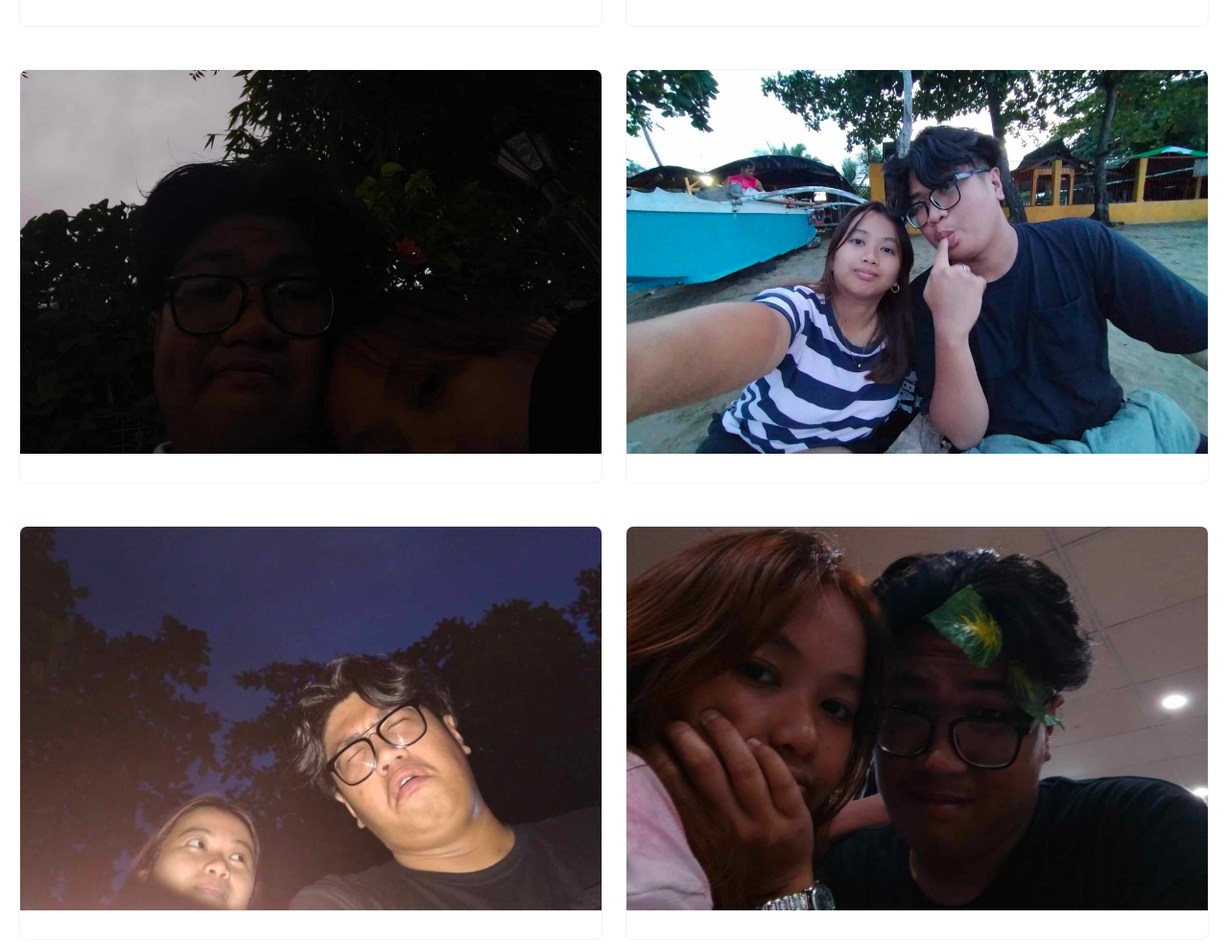
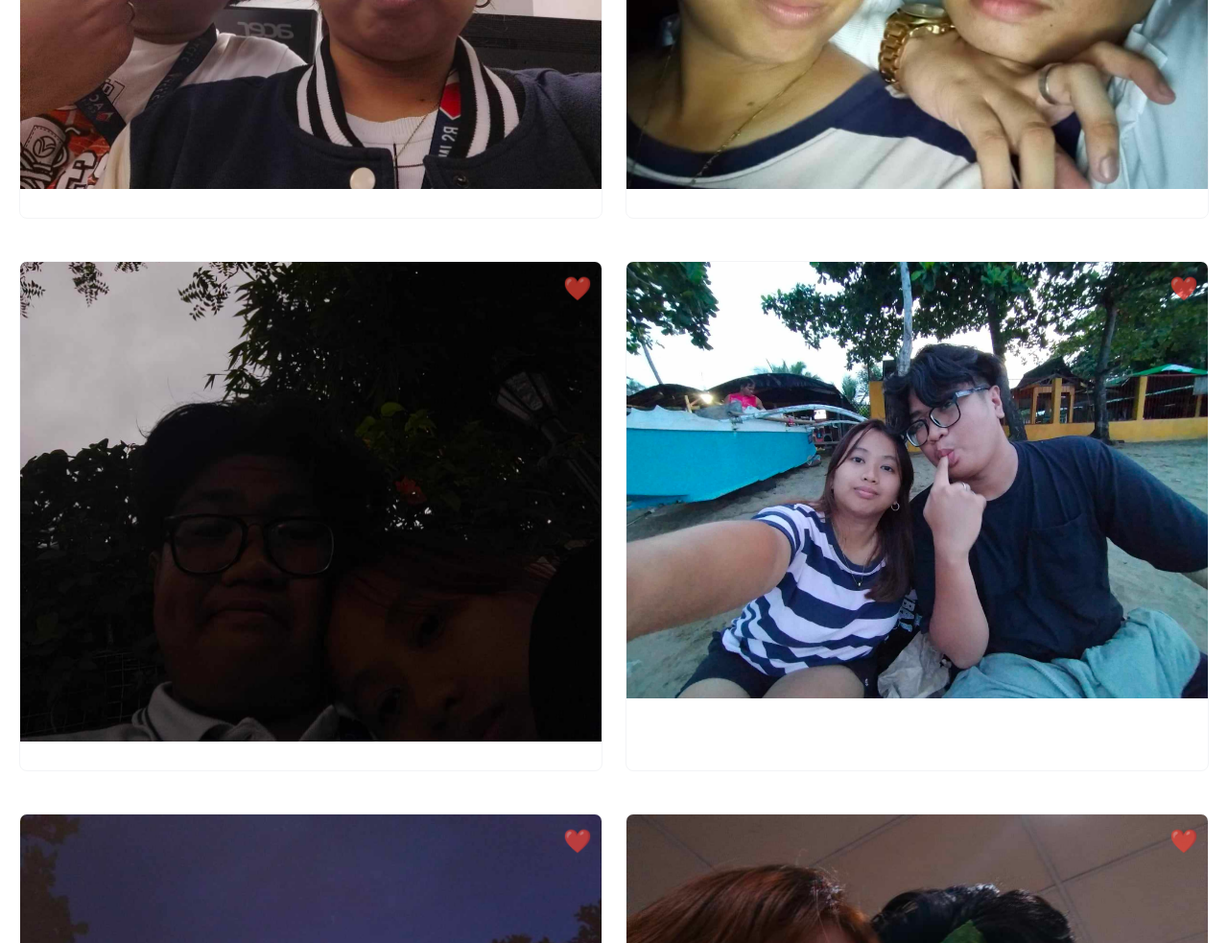
Before and after one commit to dCske/Natgf, a plain HTML site: page index.html in a window 1280 px wide. Shown: the part 1556-2539 px from the top of the page at 96% size. Drawn offline with nearby package versions, Linux system fonts and the light colour scheme.

Commit message:
Update style.css

```diff
--- a/style.css
+++ b/style.css
@@ -24,6 +24,7 @@ body {
     overflow: hidden;
     margin-bottom: 20px;
     transition: transform 0.3s;
+    position: relative; /* Added for positioning the heart */
 }
 
 .memory-item:hover {
@@ -32,12 +33,13 @@ body {
 
 .memory-item img {
     width: 100%;
+    height: auto; /* Maintain aspect ratio */
+    max-height: 500px; /* Increased max height for images */
     object-fit: cover; /* Show full image without cropping */
-    max-height: 400px; /* Increased max height for images */
 }
 
 .large-image {
-    max-height: 500px; /* Increased max height for larger images */
+    max-height: 600px; /* Increased max height for larger images */
 }
 
 .memory-content {
```
